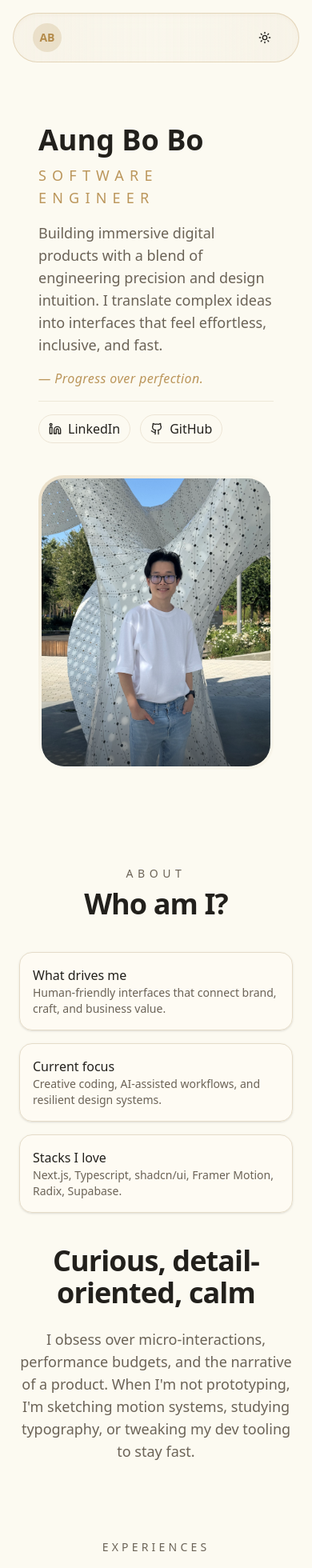
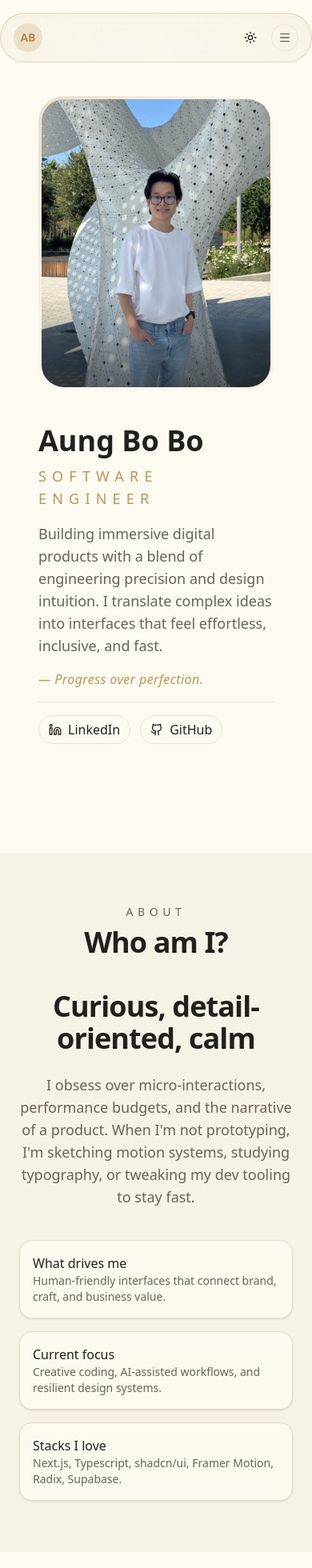
Before and after one commit to aungbbo/portfolio, a Next.js app: page / in a window 390 px wide. Shown: the top 1960 px of the page at 80% size. Built offline with nearby package versions, Linux system fonts and the light colour scheme.

Commit message:
add style & fix layout

```diff
--- a/app/globals.css
+++ b/app/globals.css
@@ -11,6 +11,7 @@
 @theme inline {
   --color-background: var(--background);
   --color-foreground: var(--foreground);
+  --color-alternate-background: var(--alternate-background);
   --font-sans: var(--font-geist-sans);
   --font-mono: var(--font-geist-mono);
   --color-sidebar-ring: var(--sidebar-ring);
@@ -46,11 +47,13 @@
   --radius-md: calc(var(--radius) - 2px);
   --radius-lg: var(--radius);
   --radius-xl: calc(var(--radius) + 4px);
+
 }
 
 :root {
   --radius: 0.625rem;
   --background: #fcfaf1;
+  --alternate-background: #f5f2e6;
   --foreground: #22201c;
   --card: #fffdf4;
   --card-foreground: #22201c;
@@ -84,7 +87,8 @@
 }
 
 .dark {
-  --background: #050a16;
+  --background: #050d21;
+  --alternate-background: #02081a;
   --foreground: #f5f1ec;
   --card: #0b1224;
   --card-foreground: #f5f1ec;
--- a/app/page.tsx
+++ b/app/page.tsx
@@ -11,12 +11,26 @@ export default function Home() {
     <div id="top" className="bg-background text-foreground min-h-screen w-full">
       <Header />
 
-      <main className="flex w-full flex-col gap-24 px-6 pt-32 pb-24 sm:px-12 md:px-16 lg:px-32">
-        <HeroSection />
-        <AboutSection />
-        <ExperiencesSection />
-        <ProjectsSection projects={projects} />
-        <ContactSection />
+      <main className="flex w-full flex-col pt-24">
+        <div className="px-6 pb-28 sm:px-28 sm:pt-12 md:px-24 md:pt-16 lg:px-48 lg:pt-24">
+          <HeroSection />
+        </div>
+
+        <div className="bg-alternate-background px-6 py-16 pt-16 sm:px-16 md:px-24 lg:px-48">
+          <AboutSection />
+        </div>
+
+        <div className="px-6 py-16 sm:px-16 md:px-24 lg:px-48">
+          <ExperiencesSection />
+        </div>
+
+        <div className="bg-alternate-background px-6 py-16 pb-24 sm:px-16 md:px-20 lg:px-36">
+          <ProjectsSection projects={projects} />
+        </div>
+
+        <div className="px-6 py-16 sm:px-16 md:px-24 lg:px-48">
+          <ContactSection />
+        </div>
       </main>
     </div>
   );
--- a/components/header.tsx
+++ b/components/header.tsx
@@ -1,4 +1,8 @@
+"use client";
+
+import * as React from "react";
 import Link from "next/link";
+import { Menu, X } from "lucide-react";
 
 import { Button } from "./ui/button";
 import { ThemeToggle } from "./theme-toggle";
@@ -19,9 +23,14 @@ const NAV_ITEMS: NavItem[] = [
 ];
 
 export default function Header() {
+  const [isOpen, setIsOpen] = React.useState(false);
+
+  const handleToggle = () => setIsOpen((prev) => !prev);
+  const handleNavigate = () => setIsOpen(false);
+
   return (
-    <header className="fixed inset-x-0 top-4 z-50 px-4 md:px-8">
-      <div className="supports-[backdrop-filter]:bg-background/50 border-primary/30 from-secondary/35 via-secondary/20 to-secondary/35 shadow-primary/5 dark:border-primary/40 dark:from-card/70 dark:via-card/60 dark:to-card/70 flex w-full items-center justify-between rounded-full border bg-gradient-to-r px-6 py-3 shadow-inner backdrop-blur-2xl">
+    <header className="fixed inset-x-0 top-4 z-50 sm:px-16 md:px-20 lg:px-36">
+      <div className="supports-[backdrop-filter]:bg-background/10 border-primary/30 from-secondary/35 via-secondary/20 to-secondary/35 shadow-primary/5 dark:border-primary/40 dark:from-card/70 dark:via-card/60 dark:to-card/70 flex w-full items-center justify-between rounded-full border bg-gradient-to-r px-4 py-3 shadow-inner backdrop-blur-2xl sm:px-6">
         <Link
           href="#top"
           className="flex items-center gap-2 text-sm font-semibold tracking-normal uppercase"
@@ -39,6 +48,7 @@ export default function Header() {
               target={item.newTab ? "_blank" : undefined}
               rel={item.newTab ? "noreferrer" : undefined}
               className="text-muted-foreground hover:bg-muted/60 hover:text-foreground rounded-full px-3 py-1.5 transition"
+              onClick={handleNavigate}
             >
               {item.label}
             </Link>
@@ -46,15 +56,34 @@ export default function Header() {
         </nav>
 
         <div className="flex items-center gap-2">
-          <Button
-            asChild
-            size="sm"
-            variant="outline"
-            className="hidden md:inline-flex"
-          ></Button>
           <ThemeToggle />
+          <button
+            type="button"
+            aria-label="Toggle navigation"
+            className="border-border/60 text-muted-foreground hover:text-foreground rounded-full border p-2 transition md:hidden"
+            onClick={handleToggle}
+          >
+            {isOpen ? <X className="size-4" /> : <Menu className="size-4" />}
+          </button>
         </div>
       </div>
+
+      {isOpen && (
+        <div className="border-border/60 bg-background/95 mt-3 flex flex-col gap-2 rounded-2xl border p-4 text-sm shadow-xl shadow-black/10 backdrop-blur md:hidden">
+          {NAV_ITEMS.map((item) => (
+            <Link
+              key={item.href}
+              href={item.href}
+              target={item.newTab ? "_blank" : undefined}
+              rel={item.newTab ? "noreferrer" : undefined}
+              className="text-muted-foreground hover:bg-muted/40 hover:text-foreground rounded-xl px-3 py-2 transition"
+              onClick={handleNavigate}
+            >
+              {item.label}
+            </Link>
+          ))}
+        </div>
+      )}
     </header>
   );
 }
--- a/components/sections/AboutSection.tsx
+++ b/components/sections/AboutSection.tsx
@@ -29,7 +29,19 @@ export function AboutSection() {
         <h2 className="text-4xl font-semibold tracking-tight">Who am I?</h2>
       </div>
 
-      <div className="text-muted-foreground grid gap-4 text-sm">
+      <div className="order-1 space-y-6 text-center md:order-2">
+        <h3 className="text-4xl font-semibold tracking-tight">
+          Curious, detail-oriented, calm
+        </h3>
+        <p className="text-muted-foreground text-lg">
+          I obsess over micro-interactions, performance budgets, and the
+          narrative of a product. When I&apos;m not prototyping, I&apos;m
+          sketching motion systems, studying typography, or tweaking my dev
+          tooling to stay fast.
+        </p>
+      </div>
+
+      <div className="text-muted-foreground order-1 grid gap-4 text-sm md:order-2">
         {aboutHighlights.map((item) => (
           <div
             key={item.title}
@@ -42,18 +54,6 @@ export function AboutSection() {
           </div>
         ))}
       </div>
-
-      <div className="space-y-6 text-center">
-        <h3 className="text-4xl font-semibold tracking-tight">
-          Curious, detail-oriented, calm
-        </h3>
-        <p className="text-muted-foreground text-lg">
-          I obsess over micro-interactions, performance budgets, and the
-          narrative of a product. When I&apos;m not prototyping, I&apos;m
-          sketching motion systems, studying typography, or tweaking my dev
-          tooling to stay fast.
-        </p>
-      </div>
     </section>
   );
 }
--- a/components/sections/ContactSection.tsx
+++ b/components/sections/ContactSection.tsx
@@ -2,9 +2,11 @@ import { Button } from "@/components/ui/button";
 
 export function ContactSection() {
   return (
-    <section id="contact" className="w-full space-y-4 py-8 text-center">
+    <section id="contact" className="w-full space-y-4 text-center">
       <p className="text-primary text-sm tracking-[0.3em] uppercase">Contact</p>
-      <h2 className="text-4xl font-semibold tracking-tight">Let&apos;s make something together</h2>
+      <h2 className="text-4xl font-semibold tracking-tight">
+        When can we talk?
+      </h2>
       <p className="text-muted-foreground mx-auto max-w-2xl">
         Have a project, collaboration, or role in mind? I&apos;m a message away.
       </p>
@@ -13,12 +15,20 @@ export function ContactSection() {
           <a href="mailto:hello@aungbobo.dev">Email me</a>
         </Button>
         <Button asChild variant="outline" size="lg">
-          <a href="https://github.com/yourname" target="_blank" rel="noreferrer">
+          <a
+            href="https://github.com/yourname"
+            target="_blank"
+            rel="noreferrer"
+          >
             GitHub
           </a>
         </Button>
         <Button asChild variant="ghost" size="lg">
-          <a href="https://www.linkedin.com/in/yourname" target="_blank" rel="noreferrer">
+          <a
+            href="https://www.linkedin.com/in/yourname"
+            target="_blank"
+            rel="noreferrer"
+          >
             LinkedIn
           </a>
         </Button>
--- a/components/sections/HeroSection.tsx
+++ b/components/sections/HeroSection.tsx
@@ -16,7 +16,7 @@ export function HeroSection() {
         initial={{ opacity: 0, y: 40 }}
         animate={{ opacity: 1, y: 0 }}
         transition={{ duration: 0.6, ease: "easeOut" }}
-        className="space-y-6"
+        className="order-2 space-y-6 lg:order-1"
       >
         <div className="space-y-4">
           <div className="space-y-2">
@@ -43,7 +43,7 @@ export function HeroSection() {
               className="border-border/70 hover:bg-border/30 rounded-full border px-5 py-2 text-base"
             >
               <a
-                href="https://linkedin.com/in/yourname"
+                href="https://linkedin.com/in/aungbbo"
                 target="_blank"
                 rel="noreferrer"
                 className="flex items-center gap-2"
@@ -58,7 +58,7 @@ export function HeroSection() {
               className="border-border/70 hover:bg-border/30 rounded-full border px-5 py-2 text-base"
             >
               <a
-                href="https://github.com/yourname"
+                href="https://github.com/aungbbo"
                 target="_blank"
                 rel="noreferrer"
                 className="flex items-center gap-2"
@@ -75,7 +75,7 @@ export function HeroSection() {
         initial={{ opacity: 0, scale: 0.92 }}
         animate={{ opacity: 1, scale: 1 }}
         transition={{ duration: 0.6, ease: "easeOut", delay: 0.1 }}
-        className="relative mx-auto w-full max-w-sm"
+        className="relative order-1 mx-auto w-full max-w-sm lg:order-2"
       >
         <div className="from-primary/25 to-primary/5 relative aspect-[4/5] w-full overflow-hidden rounded-[32px] bg-gradient-to-br via-transparent p-1">
           <div className="pointer-events-none absolute inset-0 -z-10 blur-3xl">
--- a/tailwind.config.ts
+++ b/tailwind.config.ts
@@ -3,14 +3,17 @@ import type { Config } from "tailwindcss"
 const config: Config = {
   darkMode: ["class"],
   content: [
-    "./src/app/**/*.{ts,tsx}",
-    "./src/components/**/*.{ts,tsx}",
-    "./src/styles/**/*.{ts,tsx}",
+    "./app/**/*.{ts,tsx}",
+    "./components/**/*.{ts,tsx}",
+    "./styles/**/*.{ts,tsx}",
     "./components/**/*.{ts,tsx}", // shadcn default
   ],
   theme: {
     extend: {
       // Add a terminal green and mono font later if you like
+      colors: {
+        'alternate-background': '#555bc0',
+      },
     },
   },
   plugins: [require("tailwindcss-animate")],
```
Also changed, not shown: components/ProjectCard.tsx (+8 -8 lines).
